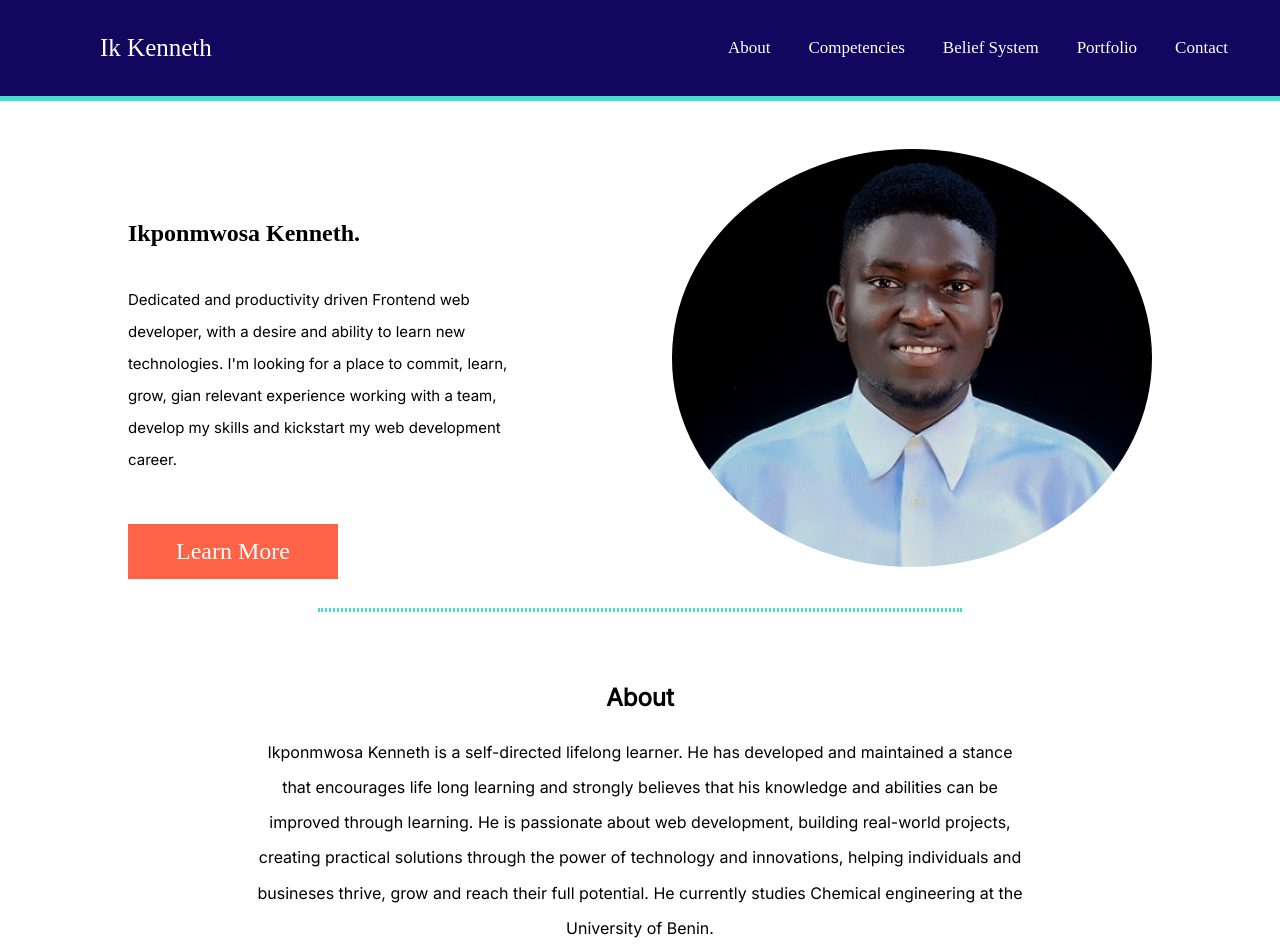
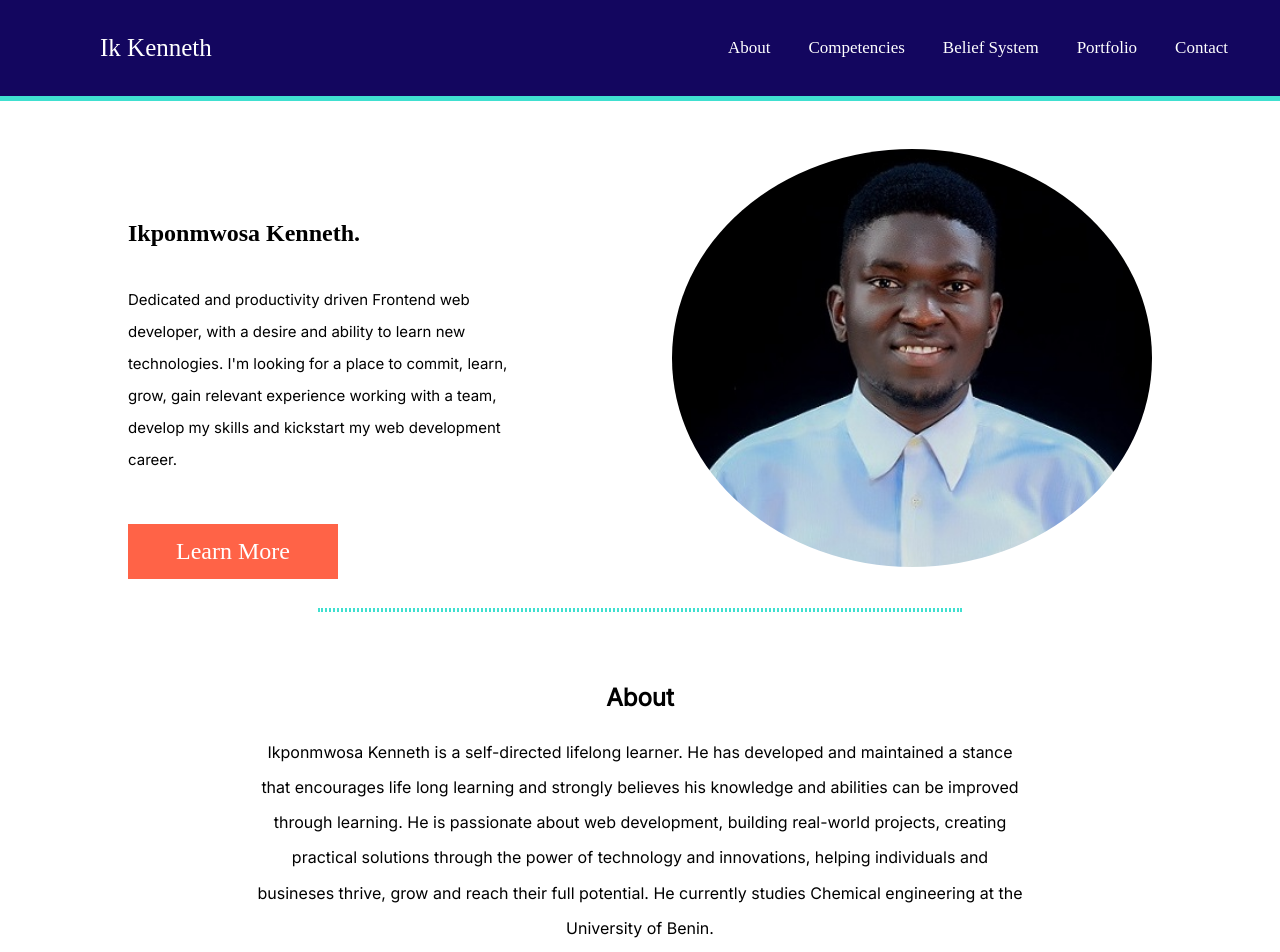
Before and after one commit to ikkenneth/projects.github.io, a plain HTML site: page portfolio+website/index.html in a window 1280 px wide. Shown: the top 952 px of the page. Drawn offline with nearby package versions, Linux system fonts and the light colour scheme.

Commit message:
Update index.html

```diff
--- a/portfolio+website/index.html
+++ b/portfolio+website/index.html
@@ -30,7 +30,7 @@
         <div class="container grid-row">
                 <div id="profile-header-left" class="animate__animated animate__fadeInLeft animate__delay-0.5s animate__slow">
                     <h1>Ikponmwosa Kenneth.</h1>
-                    <p>Dedicated and productivity driven Frontend web developer, with a desire and ability to learn new technologies. I'm looking for a place to commit, learn, grow, gian relevant experience working with a team, develop my skills and kickstart my web development career. </p>
+                    <p>Dedicated and productivity driven Frontend web developer, with a desire and ability to learn new technologies. I'm looking for a place to commit, learn, grow, gain relevant experience working with a team, develop my skills and kickstart my web development career. </p>
                     <a href="#about">Learn More</a>
                 </div>
 
@@ -50,7 +50,7 @@
                 <h1>About</h1>
                 <p>Ikponmwosa Kenneth is a self-directed lifelong learner. He has developed
                     and maintained a stance that encourages life long learning and strongly
-                    believes that his knowledge and abilities can be improved through
+                    believes his knowledge and abilities can be improved through
                     learning. He is passionate about web development, building real-world projects, creating practical solutions through the power of technology and innovations,
                     helping individuals and busineses thrive, grow and reach their full potential. He currently studies Chemical engineering at the University of Benin.</p>
         </div>
```
